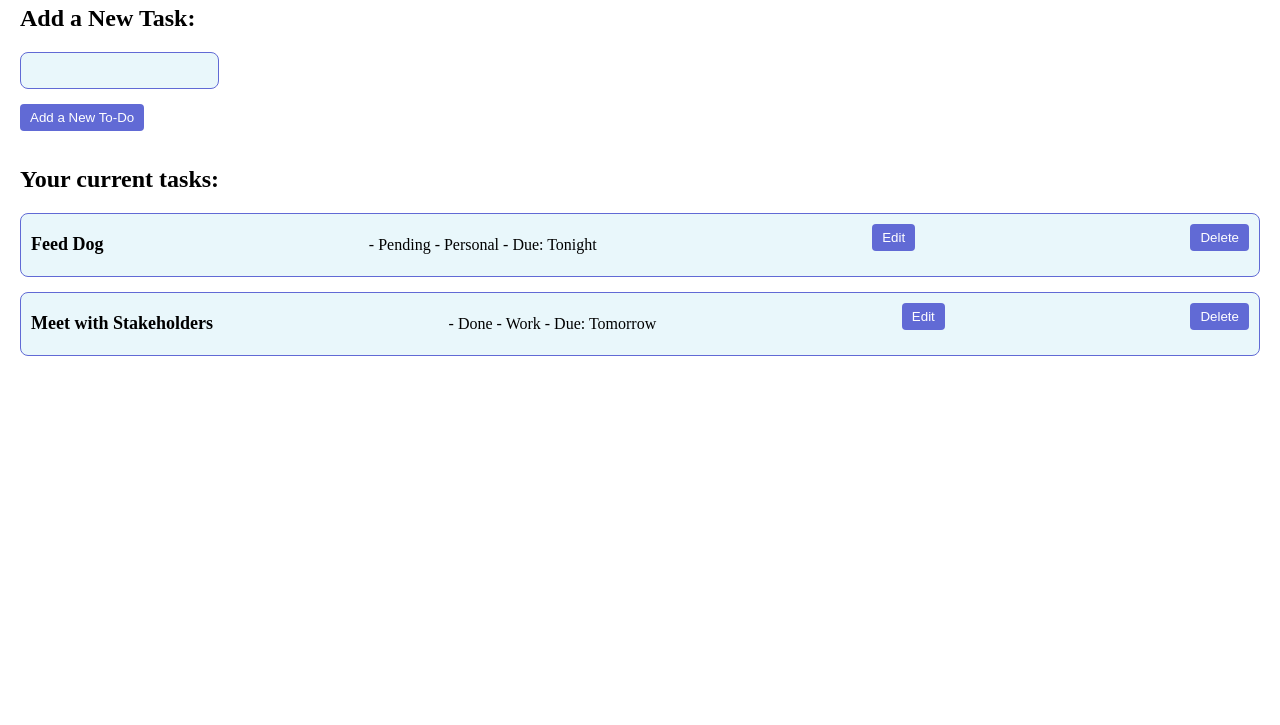
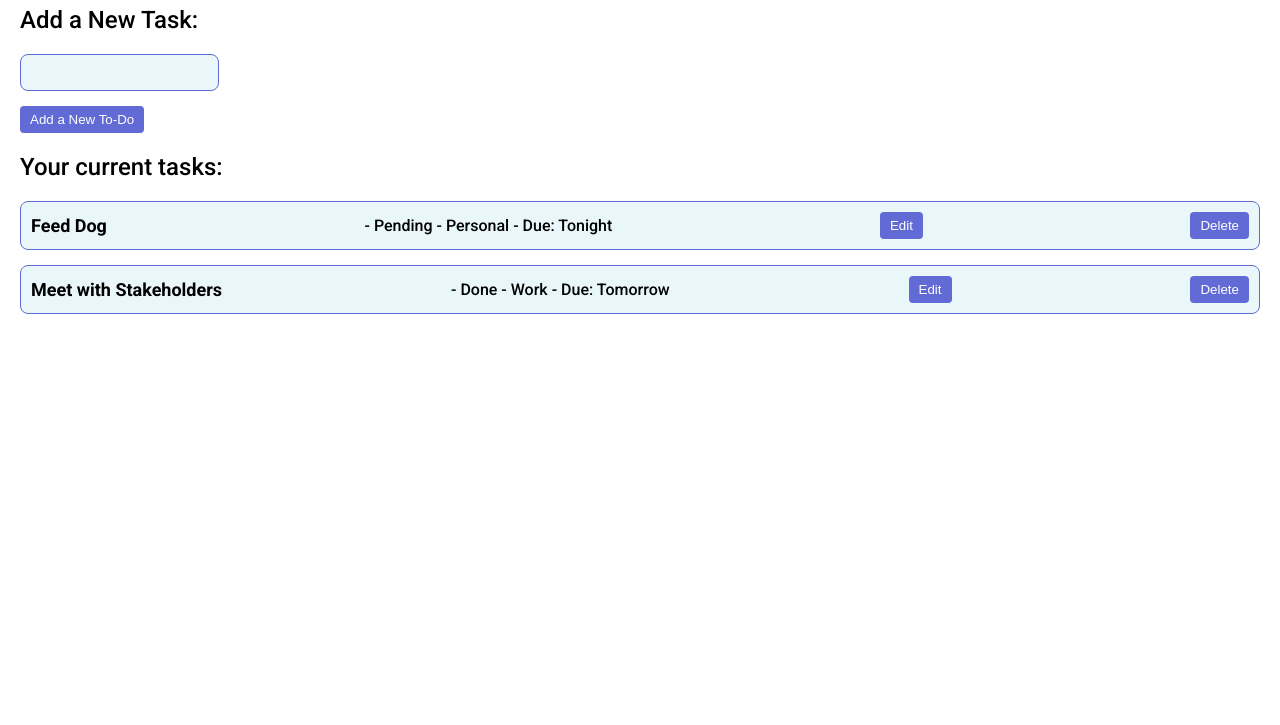
Before and after one commit to asiahaws1/asia-todo-app, a plain HTML site: page index.html in a window 1280 px wide. Shown: the part 75-800 px from the top of the page. Drawn offline with Linux system fonts and the light colour scheme.

Commit message:
fix some styling stuff

```diff
--- a/index.css
+++ b/index.css
@@ -50,6 +50,11 @@ button {
     border: none;
     border-radius: 4px;
     padding: 6px 10px;
-    margin-bottom: 15px;
+
 
 }
+
+h1, h2, body {
+    font-family: 'Roboto', sans-serif;
+    font-weight: 400;
+}
```
